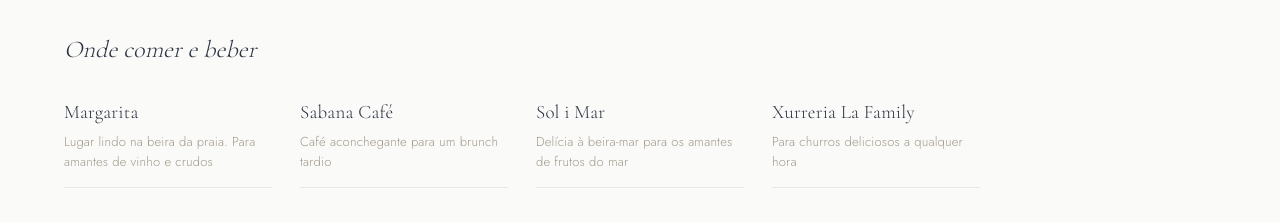
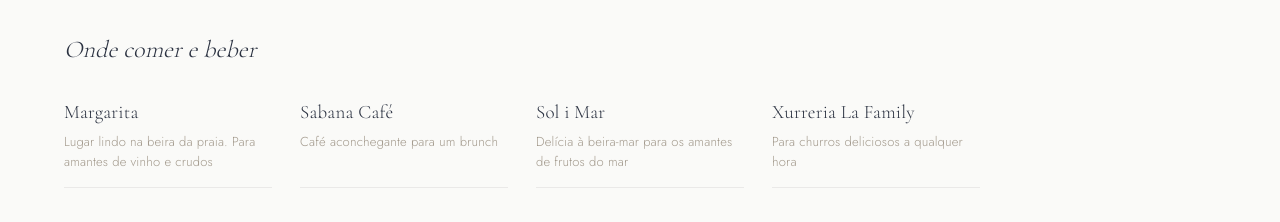
Before and after one commit to bf-hash/casamento-isabele-joao, a Next.js app: page /guia-costa-brava in a window 1280 px wide. Shown: the part 6240-6462 px from the top of the page. Built offline with nearby package versions, Linux system fonts and the light colour scheme.

Commit message:
Ajusta descrição do Sabana Café
Co-Authored-By: Claude Opus 4.8 <noreply@anthropic.com>
Claude-Session: https://claude.ai/code/session_012Yh7ybTAtauewoNF3sbpYq

```diff
--- a/src/app/guia-costa-brava/page.tsx
+++ b/src/app/guia-costa-brava/page.tsx
@@ -216,7 +216,7 @@ const REGIONS: Region[] = [
           },
           {
             name: "Sabana Café",
-            note: "Café aconchegante para um brunch tardio",
+            note: "Café aconchegante para um brunch",
             url: maps("Sabana Cafe Palafrugell"),
           },
           {
```
